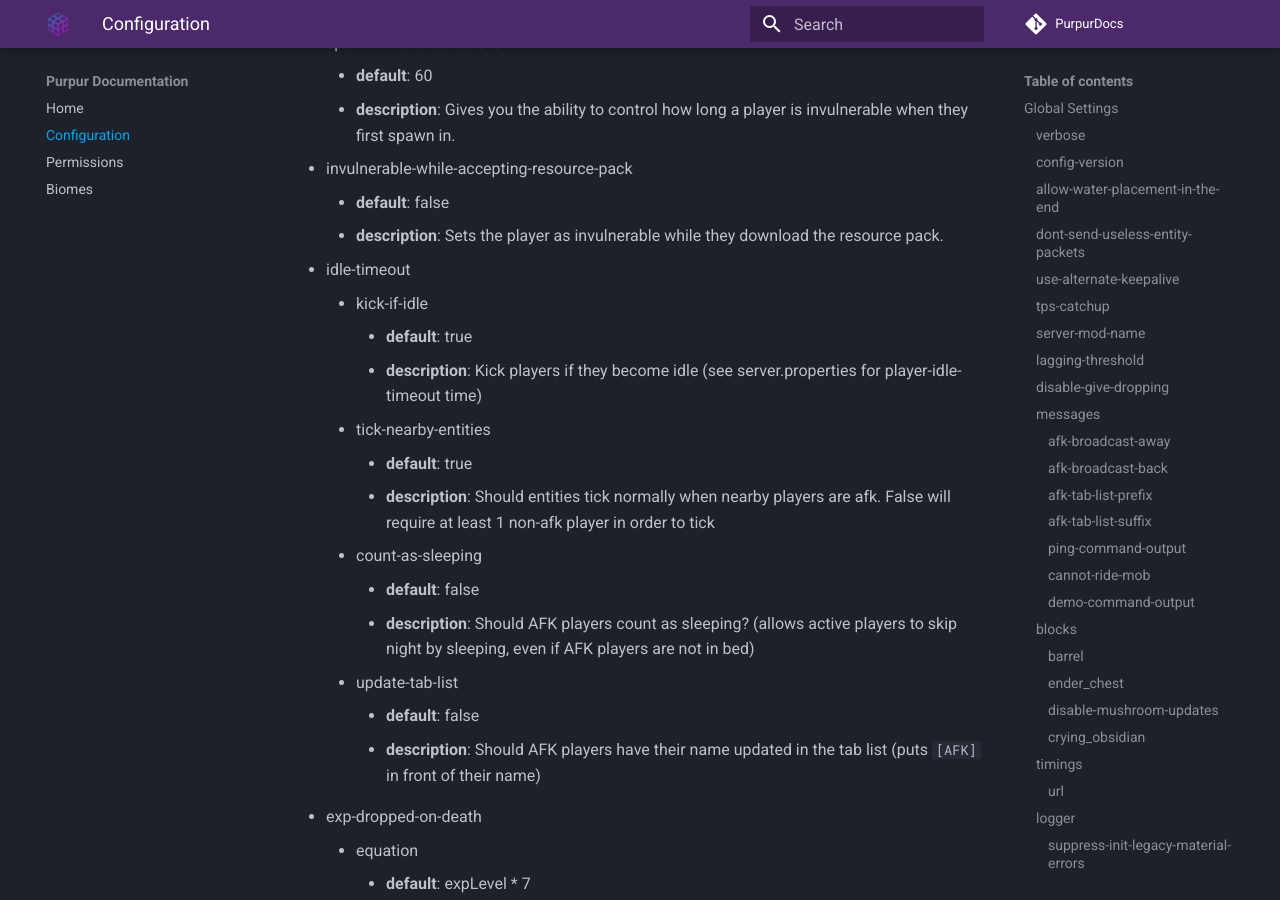
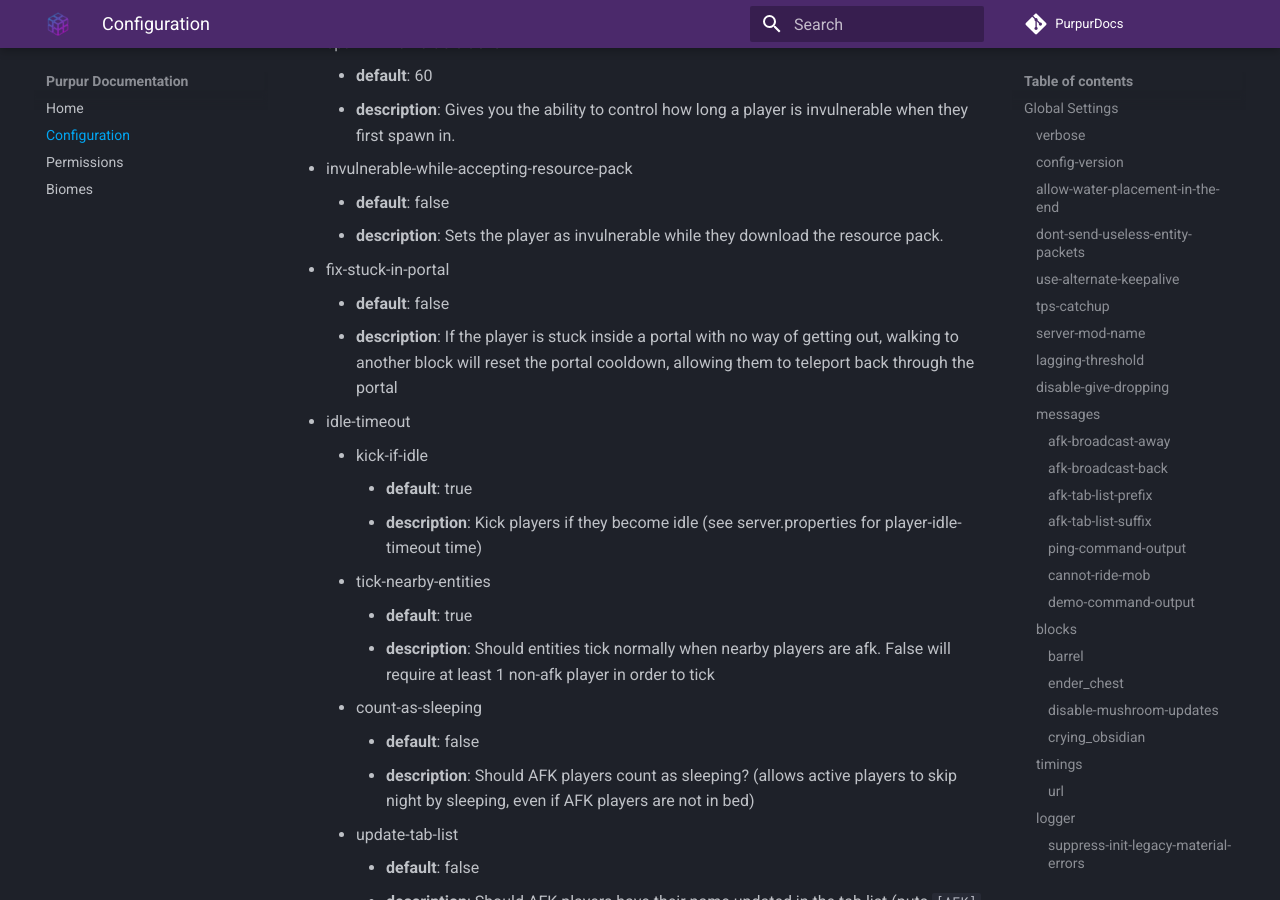
Before and after one commit to PurpurMC/PurpurDocs, an MkDocs documentation site: the page built from docs/Configuration.md, in a window 1280 px wide and 900 px high, scrolled down 59911 px. Built offline with MkDocs 1.6.1 and Material for MkDocs 9.7.7, drawn with Linux system fonts in a browser that asks for light colours; comment, search, counter and statistics services are not loaded; some of the changed text lies outside the part shown.

Commit message:
update from #951 to #959

```diff
--- a/docs/Configuration.md
+++ b/docs/Configuration.md
@@ -1688,6 +1688,9 @@ Requires perms `purpur.drop.spawner` & `purpur.place.spawner` ([Permissions](Per
 * invulnerable-while-accepting-resource-pack
     * **default**: false
     * **description**: Sets the player as invulnerable while they download the resource pack.
+* fix-stuck-in-portal
+    * **default**: false
+    * **description**: If the player is stuck inside a portal with no way of getting out, walking to another block will reset the portal cooldown, allowing them to teleport back through the portal
 * idle-timeout
     * kick-if-idle
         - **default**: true
@@ -1791,10 +1794,12 @@ Requires perms `purpur.drop.spawner` & `purpur.place.spawner` ([Permissions](Per
     * explosion
         - **default**: []
         - **description**: List of items that are immune to explosions
-
     * fire
         - **default**: []
         - **description**: List of items that are immune to fire
+    * cactus
+        - **default**: []
+        - **description**: List of items that are immune to cactus
 
 <table>
     <thead>
```
Also changed, not shown: docs/index.md (+1 -1 lines).
